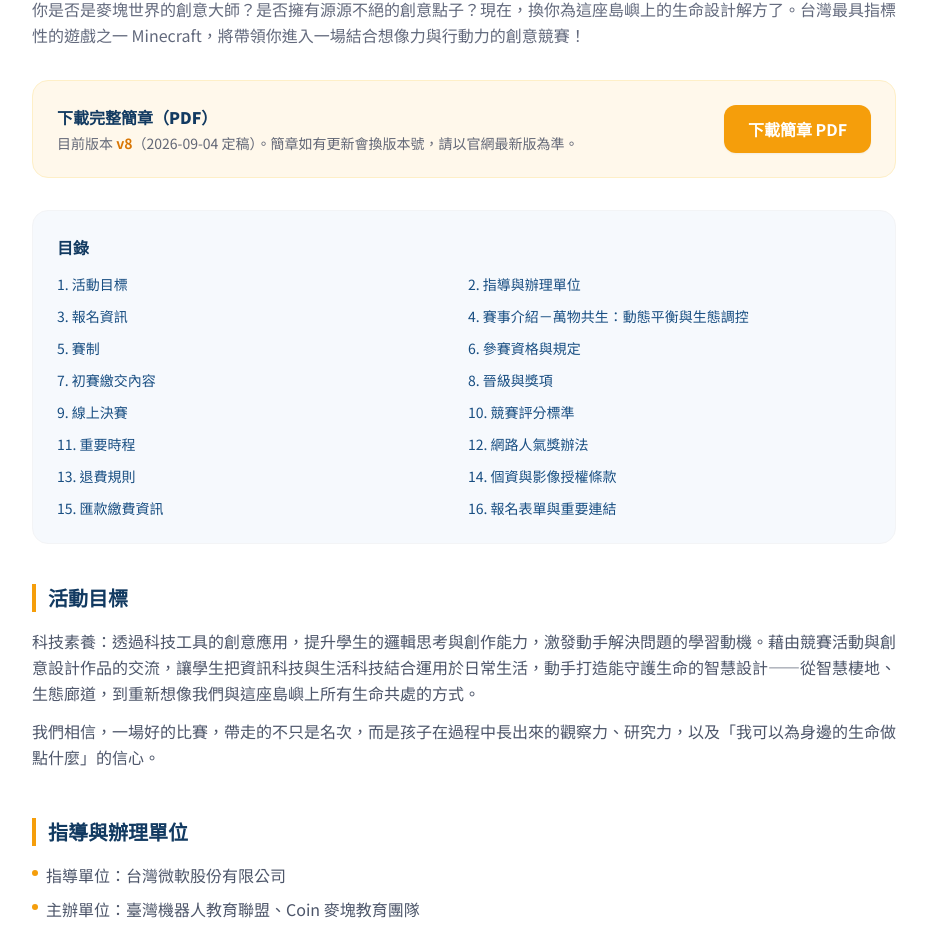
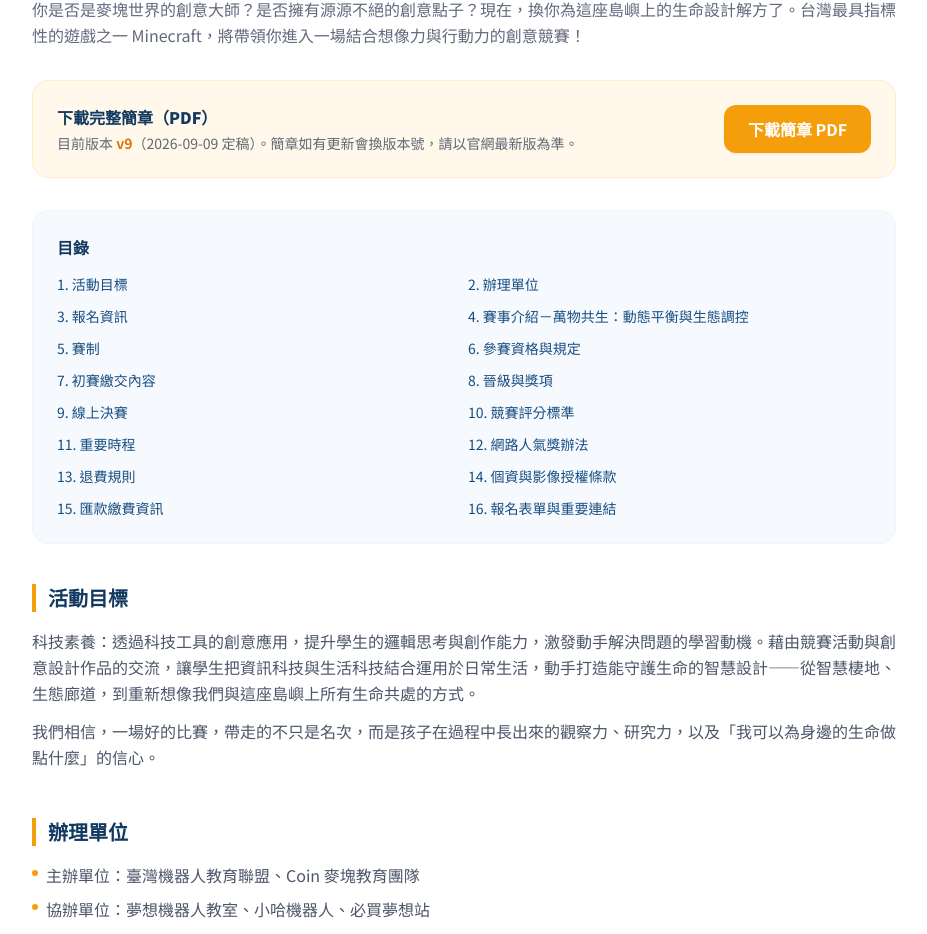
Before and after one commit to Hashen-0608/mcup-web, a Next.js app: page /rules in a window 1280 px wide. Shown: the part 213-1147 px from the top of the page, without its empty margins (176-1103 px from the left). Built offline with nearby package versions, Linux system fonts and the light colour scheme.

Commit message:
下架指導單位與微軟獎狀記載，簡章切到 v9

```diff
--- a/content/data.ts
+++ b/content/data.ts
@@ -16,7 +16,9 @@ export const site = {
 } as const;
 
 export const organizers = {
-  guidance: ["台灣微軟股份有限公司"],
+  // 指導單位：原為台灣微軟股份有限公司，2026-09-09 下架。
+  // 日後有新的指導單位，把名稱填回這個陣列即可，頁尾與簡章會自動出現。
+  guidance: [] as readonly string[],
   host: ["臺灣機器人教育聯盟", "Coin 麥塊教育團隊"],
   coHost: [
     "夢想機器人教室",
@@ -100,7 +102,7 @@ export const awards = {
       "優勝：獎狀＋獎品",
       "績優：獎狀",
       "佳作：獎狀（兼作完賽證明）",
-      "國小組、國高中組各自獨立排名；得獎者另頒發微軟獎狀與獎品。",
+      "國小組、國高中組各自獨立排名。",
     ],
   },
   advance: {
--- a/content/links.ts
+++ b/content/links.ts
@@ -18,7 +18,7 @@ export const links = {
   submitWork: "https://docs.google.com/forms/d/e/1FAIpQLSeE-0qzIYYF9SWzdV7NBCXgIQfiHZqHW01CZBs74DnRRR_4IA/viewform",
 
   // ── 簡章 PDF（檔名帶版本日期；每次改版換新檔名並更新這裡）──
-  rulesPdf: "/downloads/rules-20260904-v8.pdf",
+  rulesPdf: "/downloads/rules-20260909-v9.pdf",
 
   // ── 圖文檔模板下載（放在官網 public/ 目錄）──
   // 註：中文檔名從 Windows 拖曳上傳時會被截成 8.3 短檔名，故改用 ASCII 檔名
@@ -36,10 +36,10 @@ export const links = {
 
 // 簡章版本資訊（供官網顯示與 PDF 下載檔名使用）
 export const rulesVersion = {
-  label: "v8",
-  date: "2026-09-04",
+  label: "v9",
+  date: "2026-09-09",
   /** 使用者下載後看到的檔名 */
-  downloadName: "2026麥塊盃簡章_v8_20260904.pdf",
+  downloadName: "2026麥塊盃簡章_v9_20260909.pdf",
 } as const;
 
 // 匯款繳費資訊（唯一事實來源＝簡章 v4）
--- a/content/rules.ts
+++ b/content/rules.ts
@@ -34,12 +34,11 @@ export const rules: RuleSection[] = [
   },
   {
     id: "organizers",
-    title: "指導與辦理單位",
+    title: "辦理單位",
     blocks: [
       {
         kind: "ul",
         items: [
-          "指導單位：台灣微軟股份有限公司",
           "主辦單位：臺灣機器人教育聯盟、Coin 麥塊教育團隊",
           "協辦單位：夢想機器人教室、小哈機器人、必買夢想站",
         ],
@@ -196,7 +195,7 @@ export const rules: RuleSection[] = [
           "優勝：頒發獎狀與獎品",
           "績優：頒發獎狀",
           "佳作：頒發獎狀（兼作完賽證明）",
-          "優勝、績優、佳作之名額由大會依各組報名總隊數核定；得獎者另頒發微軟獎狀與獎品。",
+          "優勝、績優、佳作之名額由大會依各組報名總隊數核定。",
           "未完成繳件或競賽成績為 0 者不列入名次。",
           "晉級決賽隊伍之最終名次由初賽成績與決賽簡報成績合併計算，未晉級隊伍依初賽成績排名。",
           "特別獎：網路人氣獎（詳見下方辦法），不影響正賽名次。",
```
